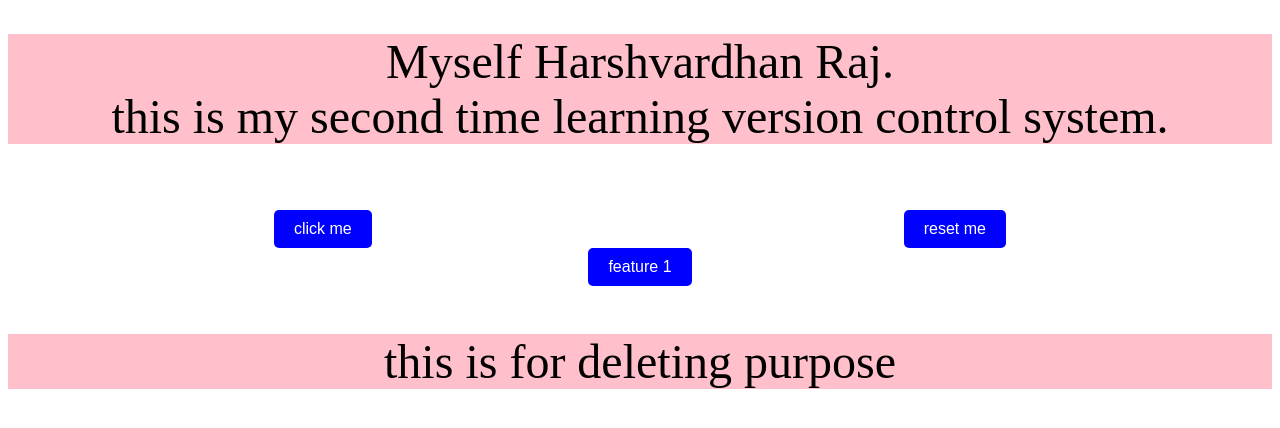
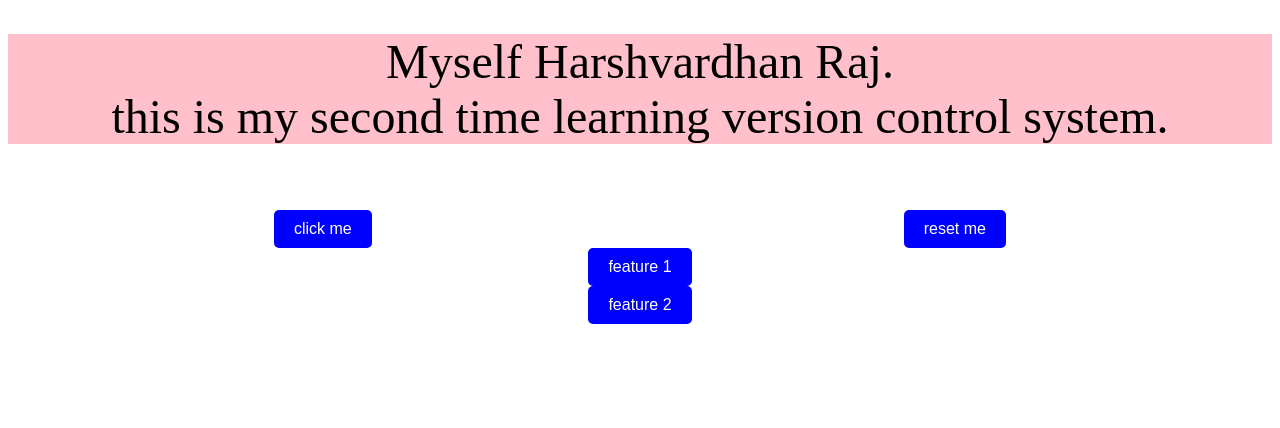
Before and after one commit to the-hvr/revision-repo, a plain HTML site: page index.html in a window 1280 px wide. Shown: the part 400-828 px from the top of the page. After the commit the page ends 800 px from the top, so only its background shows below. Drawn offline with Linux system fonts and the light colour scheme.

Commit message:
add feature 2 again

```diff
--- a/index.html
+++ b/index.html
@@ -15,6 +15,6 @@
     <button>click me</button>
     <button>reset me</button></div>
     <button>feature 1</button>
-    <p>this is for deleting purpose</p>
+    <button>feature 2</button>
 </body>
 </html>
```
